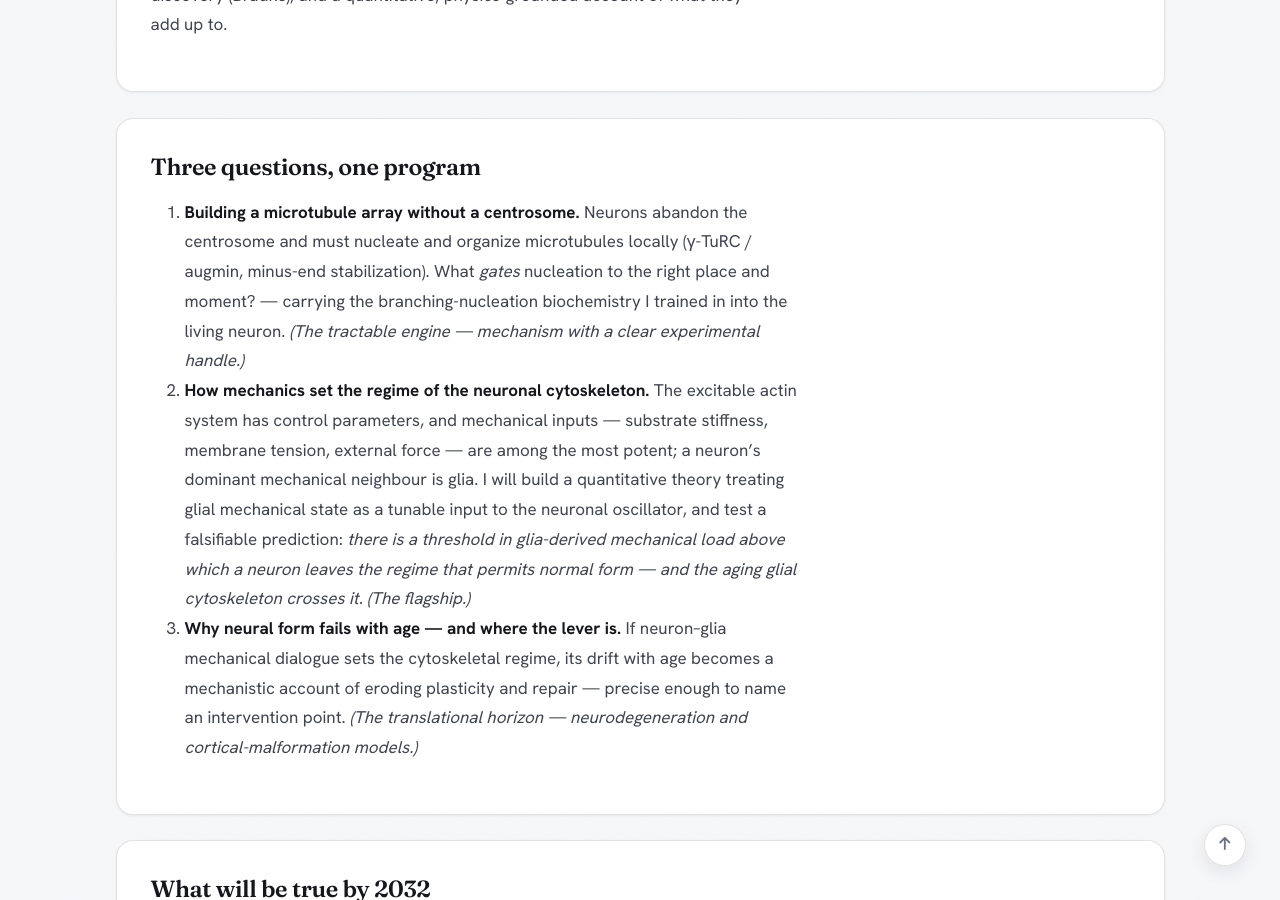
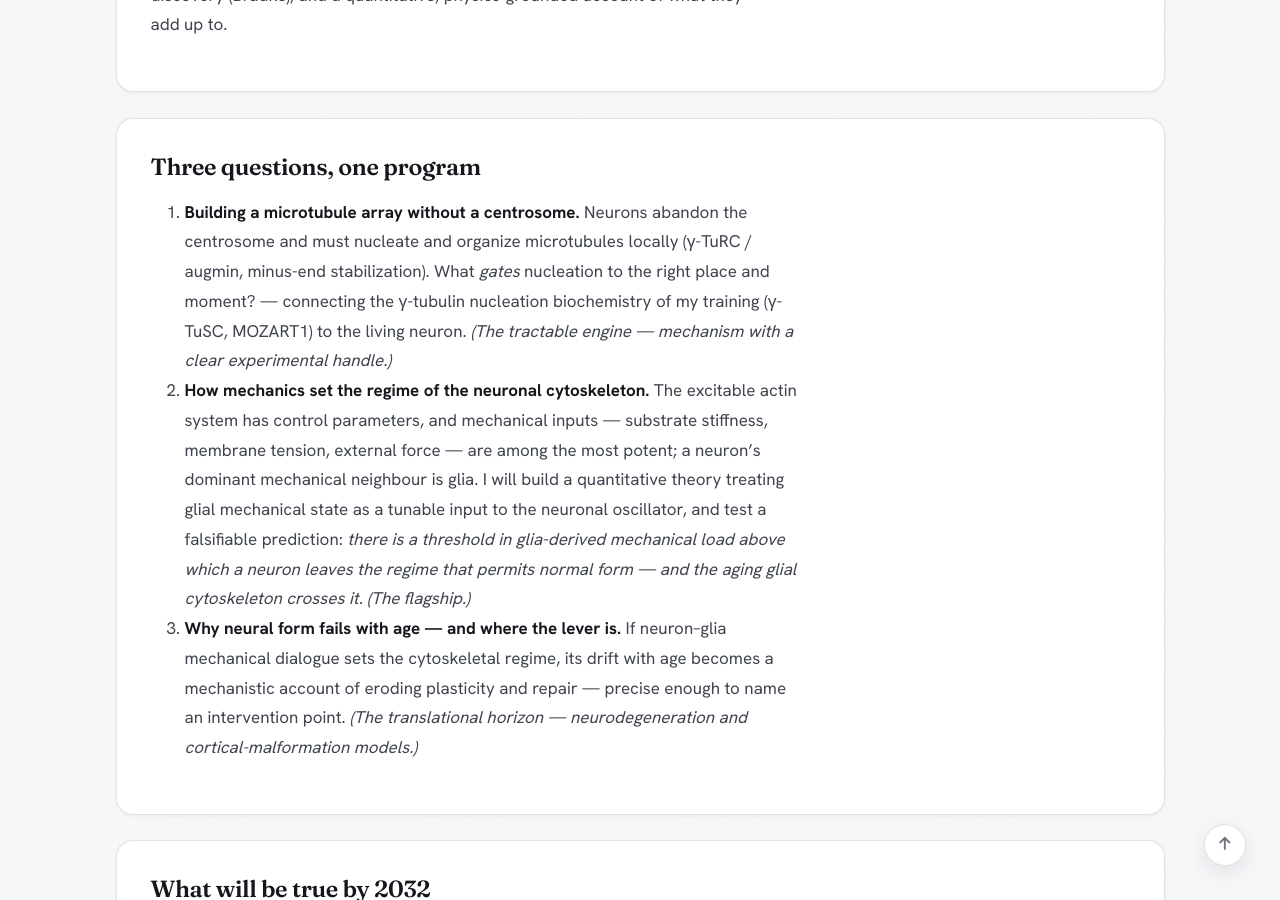
Before and after one commit to darkbreaker0/darkbreaker0.github.io, a Jekyll site: the page built from _pages/research.md, in a window 1280 px wide and 900 px high, scrolled down 808 px. Built offline with Jekyll 4.4.1, drawn with Linux system fonts in a browser that asks for light colours; a style sheet for code colours, icons or effects is not loaded.

Commit message:
content: fix tier-1 wording — my training is gamma-tubulin (gamma-TuSC/MOZART1) template nucleation, not branching nucleation

```diff
--- a/_pages/research.md
+++ b/_pages/research.md
@@ -20,7 +20,7 @@ The program sits at the largely unclaimed intersection of **excitable-cytoskelet
 <div class="section-card" markdown="1">
 ### Three questions, one program
 
-1. **Building a microtubule array without a centrosome.** Neurons abandon the centrosome and must nucleate and organize microtubules locally (γ-TuRC / augmin, minus-end stabilization). What *gates* nucleation to the right place and moment? — carrying the branching-nucleation biochemistry I trained in into the living neuron. *(The tractable engine — mechanism with a clear experimental handle.)*
+1. **Building a microtubule array without a centrosome.** Neurons abandon the centrosome and must nucleate and organize microtubules locally (γ-TuRC / augmin, minus-end stabilization). What *gates* nucleation to the right place and moment? — connecting the γ-tubulin nucleation biochemistry of my training (γ-TuSC, MOZART1) to the living neuron. *(The tractable engine — mechanism with a clear experimental handle.)*
 2. **How mechanics set the regime of the neuronal cytoskeleton.** The excitable actin system has control parameters, and mechanical inputs — substrate stiffness, membrane tension, external force — are among the most potent; a neuron's dominant mechanical neighbour is glia. I will build a quantitative theory treating glial mechanical state as a tunable input to the neuronal oscillator, and test a falsifiable prediction: *there is a threshold in glia-derived mechanical load above which a neuron leaves the regime that permits normal form — and the aging glial cytoskeleton crosses it.* *(The flagship.)*
 3. **Why neural form fails with age — and where the lever is.** If neuron–glia mechanical dialogue sets the cytoskeletal regime, its drift with age becomes a mechanistic account of eroding plasticity and repair — precise enough to name an intervention point. *(The translational horizon — neurodegeneration and cortical-malformation models.)*
 </div>
```
